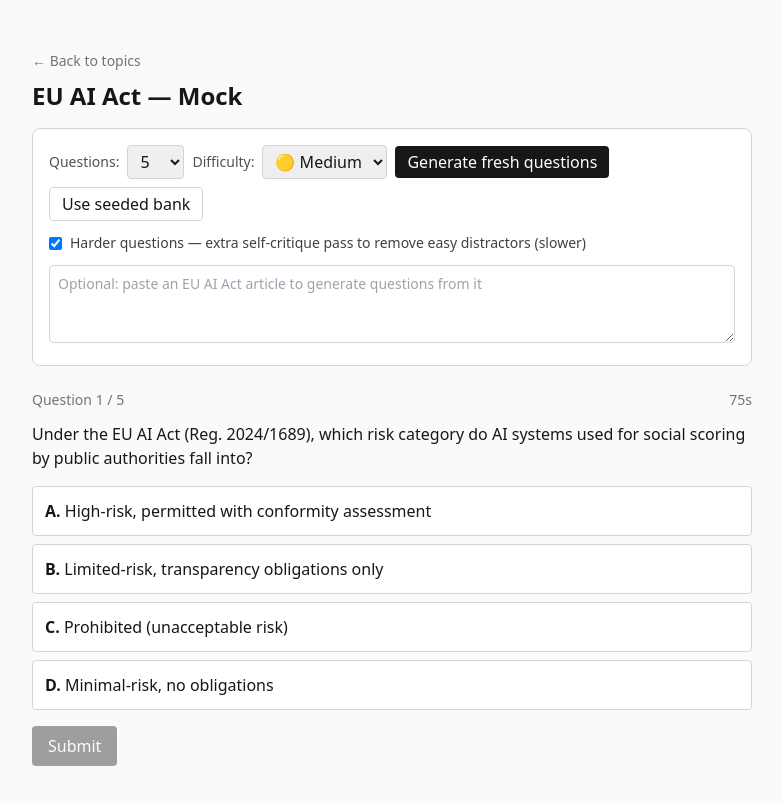
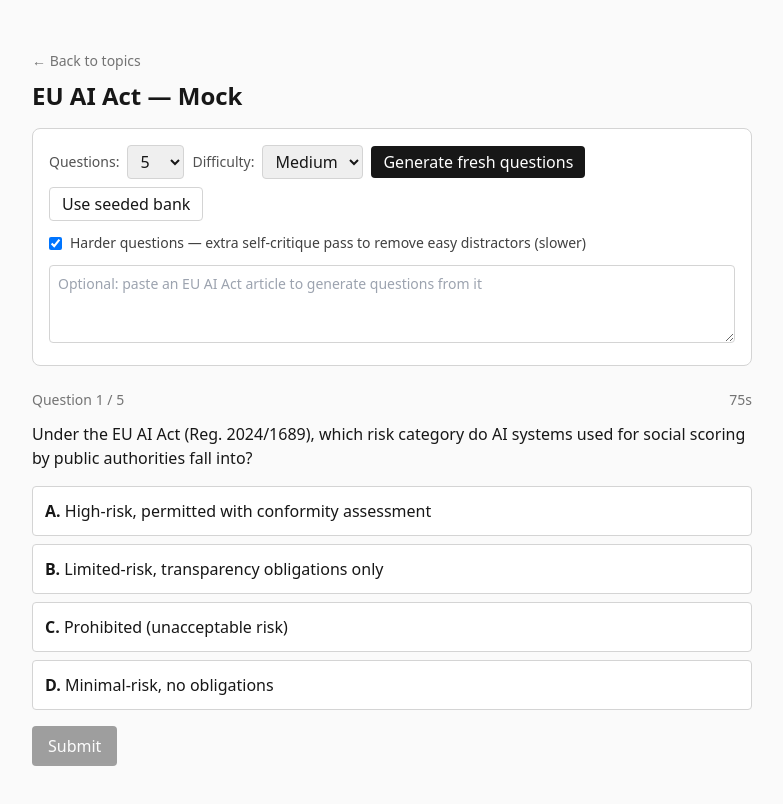
Before and after one commit to Jrmromao/epso-ai-trainer, a Next.js app: page /mock/ai-act in a window 1280 px wide. Shown: the top 804 px of the page, without its empty margins (248-1031 px from the left). Built offline with nearby package versions, Linux system fonts and the light colour scheme.

Commit message:
style: remove emojis from difficulty selector

```diff
--- a/src/components/MockSession.tsx
+++ b/src/components/MockSession.tsx
@@ -109,9 +109,9 @@ export default function MockSession({
             value={difficulty}
             onChange={(e) => setDifficulty(e.target.value as Difficulty)}
           >
-            <option value="easy">🟢 Easy</option>
-            <option value="medium">🟡 Medium</option>
-            <option value="hard">🔴 Hard</option>
+            <option value="easy">Easy</option>
+            <option value="medium">Medium</option>
+            <option value="hard">Hard</option>
           </select>
 
           {/* Language picker — reasoning topics only */}
```
